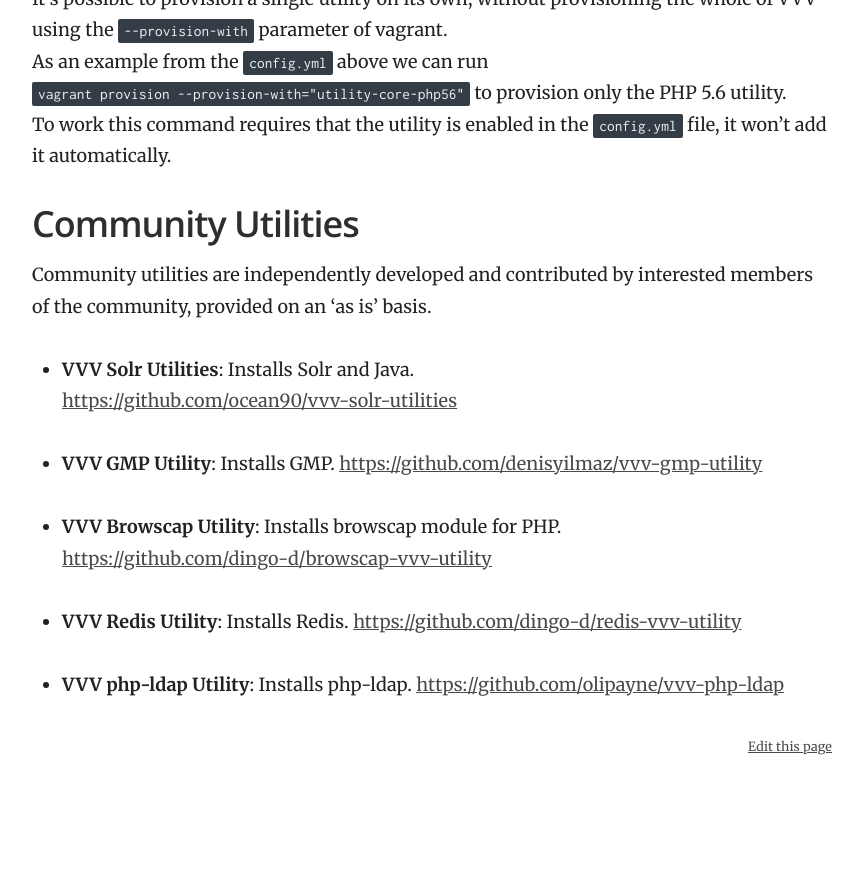
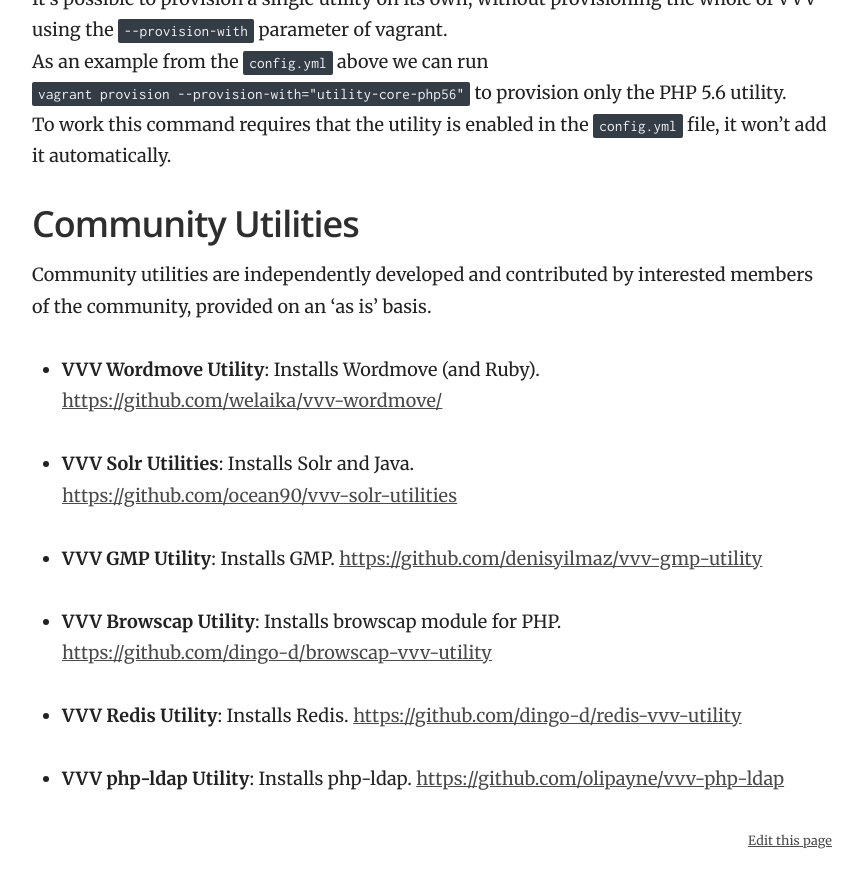
Before and after one commit to Varying-Vagrant-Vagrants/varyingvagrantvagrants.org, a Jekyll site: the page built from docs/en-US/utilities.md, in a window 1280 px wide and 900 px high, scrolled down 2214 px. Shown: the top 888 px of the window, without its empty margins (358-1221 px from the left). Built offline with Jekyll 4.4.1, drawn with Linux system fonts in a browser that asks for light colours; before the commit the page ends 3019 px from its top, so only the background shows below that.

Commit message:
Add wordmove tu utilities list

```diff
--- a/docs/en-US/utilities.md
+++ b/docs/en-US/utilities.md
@@ -80,6 +80,10 @@ To work this command requires that the utility is enabled in the `config.yml` fi
 
 Community utilities are independently developed and contributed by interested members of the community, provided on an 'as is' basis.
 
+
+* **VVV Wordmove Utility**: Installs Wordmove (and Ruby).
+  [https://github.com/welaika/vvv-wordmove/](https://github.com/welaika/vvv-wordmove/)
+
 * **VVV Solr Utilities**: Installs Solr and Java.
   [https://github.com/ocean90/vvv-solr-utilities](https://github.com/ocean90/vvv-solr-utilities)
 
```
